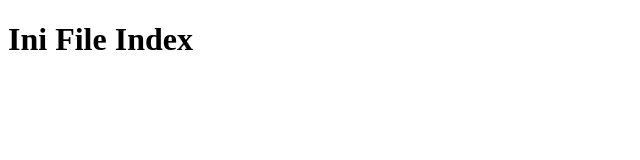
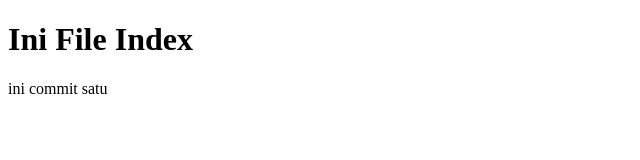
Before and after one commit to sekarrhr/latihanGIT-sekarr, a plain HTML site: page index.html in a window 1280 px wide. Shown: the whole page, without its empty margins (0-640 px from the left). Drawn offline with Linux system fonts and the light colour scheme.

Commit message:
Update index.html
ubah

```diff
--- a/index.html
+++ b/index.html
@@ -8,5 +8,6 @@
 </head>
 <body>
     <h1>Ini File Index</h1>
+    <p> ini commit satu</p>
 </body>
 </html>
```
